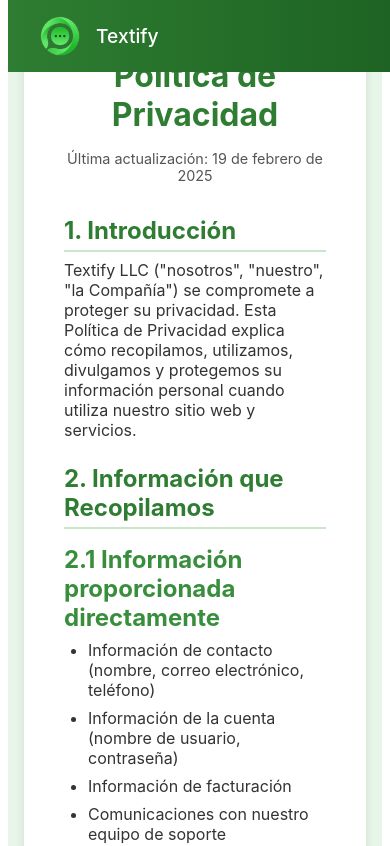
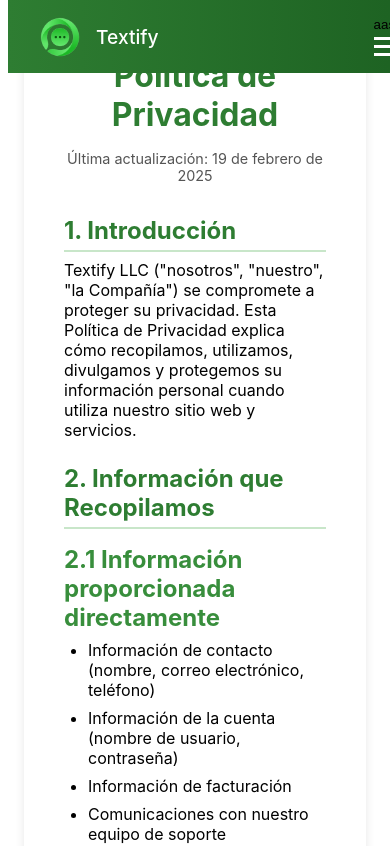
Before and after one commit to NaviStarp/RestTalk, an Angular app in the folder chat/: page /privacidad in a window 390 px wide. Shown: the top 846 px of the page. Built offline with nearby package versions, Linux system fonts and the light colour scheme.

Commit message:
Arreglado boton header

```diff
--- a/chat/package.json
+++ b/chat/package.json
@@ -28,7 +28,7 @@
   },
   "devDependencies": {
     "@angular-devkit/build-angular": "^19.1.5",
-    "@angular/cli": "^19.1.5",
+    "@angular/cli": "^19.1.8",
     "@angular/compiler-cli": "^19.1.0",
     "@types/express": "^4.17.17",
     "@types/jasmine": "~5.1.0",
--- a/chat/src/app/header/header.component.css
+++ b/chat/src/app/header/header.component.css
@@ -82,8 +82,7 @@
     text-align: center;
   }
 
-  /* Cuando se activa (clic en el botón) se muestra el menú */
-  .open {
+  .nav-links.open {
     display: flex;
   }
 }
--- a/chat/src/app/header/header.component.html
+++ b/chat/src/app/header/header.component.html
@@ -1,9 +1,14 @@
 <nav class="navbar">
-    <a  href="/" class="logo">
-            <img src="assets/images/logo_pequeño.png" alt="Textify" class="logo-img">
-            Textify
+    <a href="/" class="logo">
+        <img src="assets/images/logo_pequeño.png" alt="Textify" class="logo-img">
+        Textify
     </a>
-    <div class="nav-links">
+    <button class="menu-icon" (click)="toggleMenu()">aasdasd
+        <span></span>
+        <span></span>
+        <span></span>
+    </button>
+    <div class="nav-links" [ngClass]="{'open': isMenuOpen}">
         <a href="/login">Iniciar sesión</a>
         <a href="/registro">Crear cuenta</a>
         <a href="/privacidad">Privacidad</a>
--- a/chat/src/app/header/header.component.ts
+++ b/chat/src/app/header/header.component.ts
@@ -1,6 +1,6 @@
 import { CommonModule } from '@angular/common';
 import { Component } from '@angular/core';
-CommonModule
+
 @Component({
   selector: 'app-header',
   standalone: true,
@@ -13,7 +13,6 @@ export class HeaderComponent  {
 
   toggleMenu(): void {
     this.isMenuOpen = !this.isMenuOpen;
-    console.log('Menu toggled:', this.isMenuOpen);
   }
 
 }
--- a/chat/src/app/inicio/inicio.component.html
+++ b/chat/src/app/inicio/inicio.component.html
@@ -39,8 +39,6 @@
         </div>
     </section>
 
-
-
     <section class="cta">
         <div class="cta-content">
             <h2>Comienza a chatear hoy mismo</h2>
@@ -54,7 +52,7 @@
 
     <app-footer></app-footer>
 
-    <script>
+    <!-- <script>
         document.addEventListener('DOMContentLoaded', function () {
             // Smooth scroll para los enlaces de naveg ación
             document.querySelectorAll('a[href^="#"]').forEach(anchor => {
@@ -81,7 +79,7 @@
                 prevScrollpos = currentScrollPos;
             }
         });
-    </script>
+    </script> -->
 </body>
 
 </html>
--- a/chat/src/app/inicio/inicio.component.ts
+++ b/chat/src/app/inicio/inicio.component.ts
@@ -1,13 +1,20 @@
 import { Component } from '@angular/core';
 import { FooterComponent } from '../footer/footer.component';
 import { HeaderComponent } from '../header/header.component';
+import { CommonModule } from '@angular/common';
+import { OnInit } from '@angular/core';
 @Component({
   selector: 'app-inicio',
-  imports: [FooterComponent, HeaderComponent],
+  imports: [FooterComponent, HeaderComponent, CommonModule],
   standalone: true,
   templateUrl: './inicio.component.html',
   styleUrl: './inicio.component.css'
 })
-export class InicioComponent {
-
+export class InicioComponent implements OnInit {
+  constructor() {
+    console.log('InicioComponent created');
+  }
+  ngOnInit() {
+    console.log('InicioComponent initialized');
+  }
 }
--- a/chat/src/app/privacidad/privacidad.component.html
+++ b/chat/src/app/privacidad/privacidad.component.html
@@ -1,13 +1,3 @@
-<!DOCTYPE html>
-<html lang="en">
-
-<head>
-    <meta charset="UTF-8">
-    <meta name="viewport" content="width=device-width, initial-scale=1.0">
-    <title>Document</title>
-</head>
-
-<body>
 
 
 
@@ -167,7 +157,3 @@
     </div>
 
     <app-footer></app-footer>
-
-</body>
-
-</html>
--- a/chat/src/app/sobre-nosotros/sobre-nosotros.component.html
+++ b/chat/src/app/sobre-nosotros/sobre-nosotros.component.html
@@ -61,5 +61,3 @@
 
 
 <app-footer></app-footer>
-=======
-<p>sobre-nosotros works!</p>
```
Also changed, not shown: 1 other file (tests, documents, lock files or other folders).
